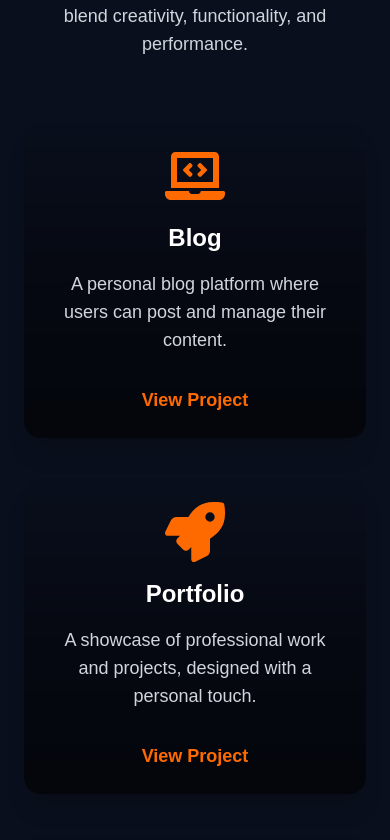
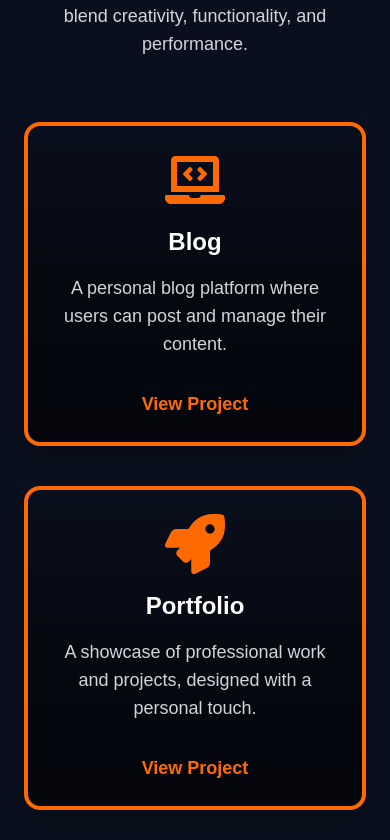
Before and after one commit to zahidx/web-solutions, a Next.js app: page / in a window 390 px wide. Shown: the part 4744-5584 px from the top of the page. Built offline with nearby package versions, Linux system fonts and the light colour scheme.

Commit message:
fix error

```diff
--- a/app/RecentProjects.js
+++ b/app/RecentProjects.js
@@ -2,44 +2,44 @@
 
 import { motion } from 'framer-motion';
 import Link from 'next/link';
-import { FaLaptopCode, FaRocket, FaDatabase, FaShoppingCart, FaTrophy } from 'react-icons/fa'; // Additional icons for variety
+import { FaLaptopCode, FaRocket, FaDatabase, FaShoppingCart, FaTrophy } from 'react-icons/fa';
 
 const projects = [
   {
     title: 'Blog',
     description: 'A personal blog platform where users can post and manage their content.',
     link: '/project1',
-    icon: <FaLaptopCode className="text-6xl text-[#FF6A00]" />, // Blog-related icon
+    icon: <FaLaptopCode className="text-6xl text-[#FF6A00]" />,
   },
   {
     title: 'Portfolio',
     description: 'A showcase of professional work and projects, designed with a personal touch.',
     link: '/project2',
-    icon: <FaRocket className="text-6xl text-[#FF6A00]" />, // Portfolio-related icon
+    icon: <FaRocket className="text-6xl text-[#FF6A00]" />,
   },
   {
     title: 'E-commerce',
     description: 'An e-commerce platform with product listings, shopping cart, and checkout features.',
     link: '/project3',
-    icon: <FaShoppingCart className="text-6xl text-[#FF6A00]" />, // E-commerce-related icon
+    icon: <FaShoppingCart className="text-6xl text-[#FF6A00]" />,
   },
   {
     title: 'Trivia Quiz',
     description: 'An interactive quiz app with multiple categories and real-time leaderboards.',
     link: '/project4',
-    icon: <FaTrophy className="text-6xl text-[#FF6A00]" />, // Quiz-related icon
+    icon: <FaTrophy className="text-6xl text-[#FF6A00]" />,
   },
   {
     title: 'Social Media App',
     description: 'A social media platform with real-time messaging, posts, and user profiles.',
     link: '/project5',
-    icon: <FaRocket className="text-6xl text-[#FF6A00]" />, // Social media app-related icon
+    icon: <FaRocket className="text-6xl text-[#FF6A00]" />,
   },
   {
     title: 'Analytics Dashboard',
     description: 'A business intelligence dashboard for tracking metrics and KPIs.',
     link: '/project6',
-    icon: <FaDatabase className="text-6xl text-[#FF6A00]" />, // Analytics-related icon
+    icon: <FaDatabase className="text-6xl text-[#FF6A00]" />,
   },
 ];
 
@@ -69,18 +69,14 @@ const RecentProjects = () => {
           {projects.map((project, index) => (
             <motion.div
               key={index}
-              className="relative overflow-hidden rounded-2xl shadow-xl transform transition duration-300 hover:scale-105 hover:shadow-2xl hover:shadow-[#FF6A00]/90"
+              className="relative overflow-hidden rounded-2xl shadow-xl transform transition duration-300 sm:hover:scale-105 sm:hover:shadow-2xl sm:hover:shadow-[#FF6A00]/90 border-4 border-[#FF6A00] sm:border-0"
               initial={{ opacity: 0, y: 20 }}
               animate={{ opacity: 1, y: 0 }}
               transition={{ delay: index * 0.2, duration: 0.5 }}
             >
               <div className="bg-gradient-to-t from-black/60 via-black/40 to-transparent p-6 rounded-2xl">
                 <div className="flex flex-col items-center justify-center mb-4 relative">
-                  {/* 3D Hover Effect */}
-                  <motion.div
-                    whileHover={{ scale: 1.2 }}
-                    className="text-center"
-                  >
+                  <motion.div whileHover={{ scale: 1.2 }} className="text-center">
                     {project.icon}
                   </motion.div>
                   <h3 className="text-2xl font-semibold text-white mt-4">{project.title}</h3>
@@ -95,11 +91,8 @@ const RecentProjects = () => {
                 </Link>
               </div>
 
-              {/* Neon Border on Hover */}
-              <div className="absolute inset-0 border-4 border-transparent hover:border-[#FF6A00] rounded-2xl transition-all duration-300"></div>
-
-              {/* Dynamic Gradient Background Animation */}
-              {/* <div className="absolute inset-0 bg-gradient-to-b from-[#2F283F] to-[#2F283F] opacity-10 blur-sm rounded-2xl"></div> */}
+              {/* Border only for desktop hover */}
+              <div className="absolute inset-0 border-4 border-transparent sm:hover:border-[#FF6A00] rounded-2xl transition-all duration-300"></div>
             </motion.div>
           ))}
         </div>
```
